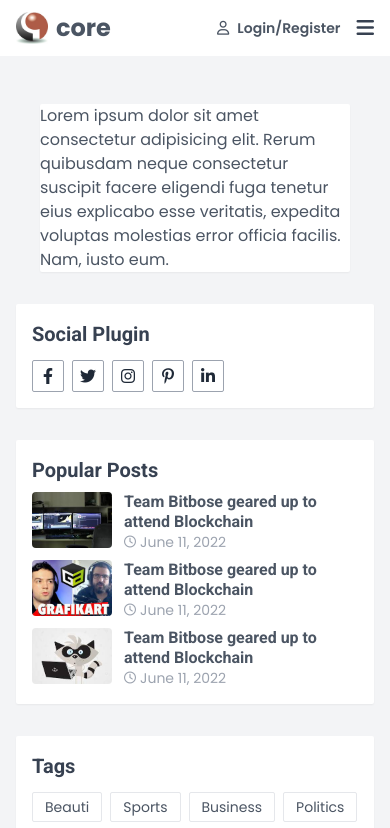
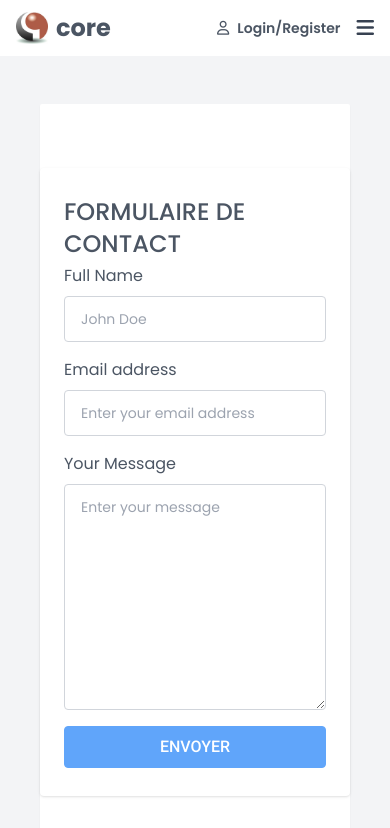
Before and after one commit to alex-codeur/vite-blog, a Vue app: page /contact in a window 390 px wide. Shown: the top 828 px of the page. Built offline with nearby package versions, Linux system fonts and the light colour scheme; no server answers; the HTML template or start-up script is replaced by a standard one.

Commit message:
setting up contact and profile pages

```diff
--- a/src/components/Footer.vue
+++ b/src/components/Footer.vue
@@ -7,7 +7,7 @@
                 <router-link :to="{name: 'home'}" class="flex">
                     <img src="../assets/images/Logo.jpg" class="w-8" alt="logo"><span class="pl-2 text-gray-600 font-poppins font-bold text-2xl text-start">core</span>
                 </router-link>
-                <p class="text-gray-500">
+                <p class="text-gray-500 w-80">
                     Lorem ipsum, dolor sit amet consectetur adipisicing elit. Debitis commod.
                 </p>
                 <div class="flex space-x-6">
--- a/src/router/index.js
+++ b/src/router/index.js
@@ -16,6 +16,7 @@ const routes = [
         children: [
             { path: '/', name: 'home', component: Public.Home },
             { path: '/about', name: 'about', component: Public.About },
+            { path: '/account', name: 'account', component: Public.Account },
             { path: '/contact', name: 'contact', component: Public.Contact },
             { path: '/post/:id', name: 'post', component: Public.PostView }
         ]
--- /dev/null
+++ b/src/views/public/Account.vue
@@ -0,0 +1,104 @@
+<template>
+    <div class="xl:w-6/12 lg:w-8/12 w-full mx-6 bg-white shadow-sm rounded-sm">
+        <!-- Account wrapper -->
+    <div class="container grid grid-cols-12 items-start gap-6 pt-4 pb-16">
+        <!-- sidebar -->
+        <div class="col-span-12">
+            <!-- account profile -->
+            <div class="py-4 px-3 shadow flex items-center">
+                <div class="flex-shrink-0">
+                    <img src="../../assets/images/Logo.jpg" alt="avatar" class="rounded-full w-14 h-14 border border-gray-200 p-1 object-cover">
+                </div>
+                <div class="flex-grow">
+                    <p class="text-gray-600">Hello,</p>
+                    <h4 class="text-gray-800 font-medium">
+                        Alex Esaki
+                    </h4>
+                </div>
+            </div>
+            <!-- account profile end -->
+        </div>
+        <!-- sidebar end -->
+
+        <!-- Profile info -->
+        <div class="col-span-12 shadow rounded px-6 pt-5 pb-7">
+            <h4 class="text-lg font-medium capitalize mb-4">
+                Profile Information
+            </h4>
+            <div class="space-y-4">
+                <!-- form row -->
+                <div class="grid grid-cols-2 gap-4">
+                    <!-- single input -->
+                    <div>
+                        <label for="firstname" class="text-gray-600 mb-2 block">First name</label>
+                        <input type="text" id="firstname" placeholder="Enter Your First Name" class="block w-full border border-gray-300 px-4 py-3 text-gray-600 text-sm rounded placeholder-gray-400 focus:border-primary focus:ring-0">
+                    </div>
+                    <!-- single input end -->
+                    <!-- single input -->
+                    <div>
+                        <label for="lastname" class="text-gray-600 mb-2 block">Last name</label>
+                        <input type="text" id="lastname" placeholder="Enter Your Last Name" class="block w-full border border-gray-300 px-4 py-3 text-gray-600 text-sm rounded placeholder-gray-400 focus:border-primary focus:ring-0">
+                    </div>
+                    <!-- single input end -->
+                </div>
+                <!-- form row end -->
+                <!-- form row -->
+                <div class="grid grid-cols-2 gap-4">
+                    <!-- single input -->
+                    <div>
+                        <label for="date" class="text-gray-600 mb-2 block">Date</label>
+                        <input type="date" id="date" class="block w-full border border-gray-300 px-4 py-3 text-gray-600 text-sm rounded placeholder-gray-400 focus:border-primary focus:ring-0">
+                    </div>
+                    <!-- single input end -->
+                    <!-- single input -->
+                    <div>
+                        <label for="Option" class="text-gray-600 mb-2 block">Gender</label>
+                        <select class="block w-full border border-gray-300 px-4 py-3 text-gray-600 text-sm rounded placeholder-gray-400 focus:border-primary focus:ring-0">
+                            <option>Male</option>
+                            <option>Female</option>
+                        </select>
+                    </div>
+                    <!-- single input end -->
+                </div>
+                <!-- form row end -->
+                <!-- form row -->
+                <div class="grid grid-cols-2 gap-4">
+                    <!-- single input -->
+                    <div>
+                        <label for="email" class="text-gray-600 mb-2 block">Email Address</label>
+                        <input type="email" id="email" placeholder="Enter Your Email Address" class="block w-full border border-gray-300 px-4 py-3 text-gray-600 text-sm rounded placeholder-gray-400 focus:border-primary focus:ring-0">
+                    </div>
+                    <!-- single input end -->
+                    <!-- single input -->
+                    <div>
+                        <label for="phone" class="text-gray-600 mb-2 block">Phone Number</label>
+                        <input type="text" id="phone" placeholder="Enter Your Phone Number" class="block w-full border border-gray-300 px-4 py-3 text-gray-600 text-sm rounded placeholder-gray-400 focus:border-primary focus:ring-0">
+                    </div>
+                    <!-- single input end -->
+                </div>
+                <!-- form row end -->
+
+                <div class="mt-4">
+                    <button type="submit" class="block w-full py-2 text-white bg-blue-400 border border-blue-400 rounded hover:bg-transparent hover:text-blue-400 transition uppercase font-roboto font-medium">
+                        Save changes
+                    </button>
+                </div>
+            </div>
+        </div>
+        <!-- Profile info end -->
+    </div>
+    <!-- Account wrapper end -->
+    </div>
+</template>
+
+<script setup>
+    import { computed } from "vue";
+    import store from "../../store";
+
+    const posts = computed(() => store.state.posts);
+
+
+    store.dispatch('getPosts').then((res) => {
+        // console.log(res.data)
+    });
+</script>
--- a/src/views/public/Contact.vue
+++ b/src/views/public/Contact.vue
@@ -1,6 +1,33 @@
 <template>
     <div class="xl:w-6/12 lg:w-8/12 w-full mx-6 bg-white shadow-sm rounded-sm">
-        Lorem ipsum dolor sit amet consectetur adipisicing elit. Rerum quibusdam neque consectetur suscipit facere eligendi fuga tenetur eius explicabo esse veritatis, expedita voluptas molestias error officia facilis. Nam, iusto eum.
+        <!-- Login -->
+        <div class="container py-16">
+            <div class="max-w-lg mx-auto shadow px-6 py-7 rounded overflow-hidden">
+                <h2 class="text-2xl uppercase font-medium mb-1">Formulaire de contact</h2>
+                <form action="#">
+                    <div class="space-y-4">
+                        <div>
+                            <label for="fullname" class="text-gray-600 mb-2 block">Full Name</label>
+                            <input type="text" id="fullname" class="block w-full border border-gray-300 px-4 py-3 text-gray-600 text-sm rounded focus:ring-0 focus:border-primary placeholder-gray-400" placeholder="John Doe">
+                        </div>
+                        <div>
+                            <label for="email" class="text-gray-600 mb-2 block">Email address</label>
+                            <input type="email" id="email" class="block w-full border border-gray-300 px-4 py-3 text-gray-600 text-sm rounded focus:ring-0 focus:border-primary placeholder-gray-400" placeholder="Enter your email address">
+                        </div>
+                        <div>
+                            <label for="email" class="text-gray-600 mb-2 block">Your Message</label>
+                            <textarea name="msg" id="msg" cols="10" rows="10" class="block w-full border border-gray-300 px-4 py-3 text-gray-600 text-sm rounded focus:ring-0 focus:border-primary placeholder-gray-400" placeholder="Enter your message"></textarea>
+                        </div>
+                    </div>
+                    <div class="mt-4">
+                        <button type="submit" class="block w-full py-2 text-white bg-blue-400 border border-blue-400 rounded hover:bg-transparent hover:text-blue-400 transition uppercase font-roboto font-medium">
+                            Envoyer
+                        </button>
+                    </div>
+                </form>
+            </div>
+        </div>
+        <!-- Login end -->
     </div>
 </template>
 
--- a/src/views/public/index.js
+++ b/src/views/public/index.js
@@ -2,6 +2,7 @@ import Home from './Home.vue'
 import About from './About.vue'
 import Contact from './Contact.vue'
 import PostView from './PostView.vue'
+import Account from './Account.vue'
 import PublicLayout from './Layout.vue'
 import NotFound from './NotFound.vue'
 
@@ -11,6 +12,7 @@ export {
     About,
     Contact,
     PostView,
+    Account,
     PublicLayout,
     NotFound
 }
```
